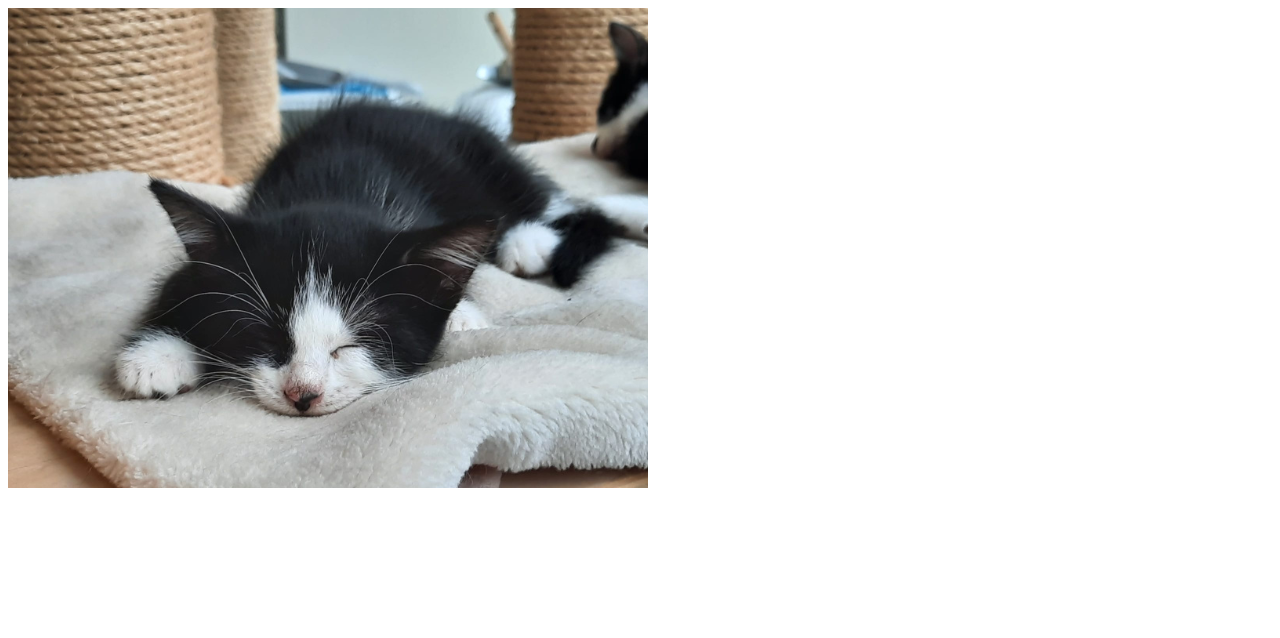
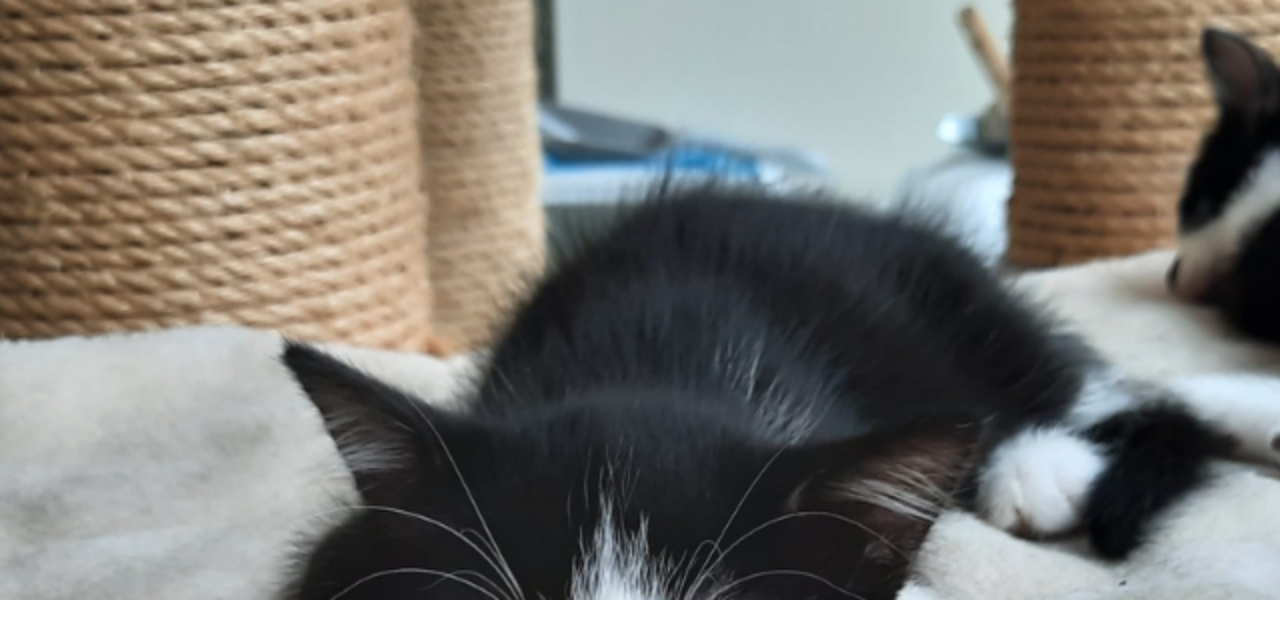
Before and after one commit to khownz/purrfect-match, an Angular app: page / in a window 1280 px wide. Shown: the top 638 px of the page. Built offline with nearby package versions, Linux system fonts and the light colour scheme.

Commit message:
Display first kitten image + remove angular cache

```diff
--- a/src/app/app.component.html
+++ b/src/app/app.component.html
@@ -1,4 +1,6 @@
-<img class="picture" src="assets/kittens/opoes-ophelia-1.png">
-<div class="content">
-
-</div>
+<main>
+  <div
+    class="primary-image-container"
+    [ngStyle]="{ 'background-image': 'url(' + activeCat.imagePathNames[0] + ')' }"
+  ></div>
+</main>
--- a/src/app/app.component.scss
+++ b/src/app/app.component.scss
@@ -0,0 +1,5 @@
+.primary-image-container {
+  background-size: cover;
+  background-position-x: center;
+  height: 75vh;
+}
--- a/src/app/app.component.ts
+++ b/src/app/app.component.ts
@@ -1,14 +1,15 @@
 import { Component } from '@angular/core';
 import { CommonModule } from '@angular/common';
 import { RouterOutlet } from '@angular/router';
+import { KITTENS } from './data/kittens';
 
 @Component({
   selector: 'app-root',
   standalone: true,
   imports: [CommonModule, RouterOutlet],
   templateUrl: './app.component.html',
-  styleUrl: './app.component.scss'
+  styleUrl: './app.component.scss',
 })
 export class AppComponent {
-  title = 'purrfect-match';
+  activeCat = KITTENS[0];
 }
--- a/src/styles.scss
+++ b/src/styles.scss
@@ -1 +1,29 @@
-/* You can add global styles to this file, and also import other style files */
+:root {
+  --color-ming: #2f6b78;
+}
+
+html,
+body {
+  height: 100%;
+}
+
+body {
+  font-family: Inter, Roboto, Helvetica, Arial, sans-serif;
+  font-size: 14px;
+  color: var(--color-tundora);
+  box-sizing: border-box;
+  -webkit-font-smoothing: antialiased;
+  -moz-osx-font-smoothing: grayscale;
+  margin: 0;
+}
+
+h1,
+h2,
+h3,
+h4,
+h5 {
+  &.title {
+    font-family: 'Inter', Arial, sans-serif;
+    font-weight: bold;
+  }
+}
```
Also changed, not shown: 2 other files (tests, documents, lock files or other folders).
